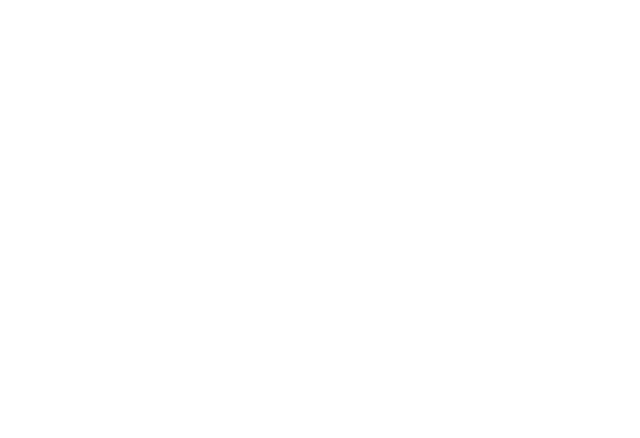
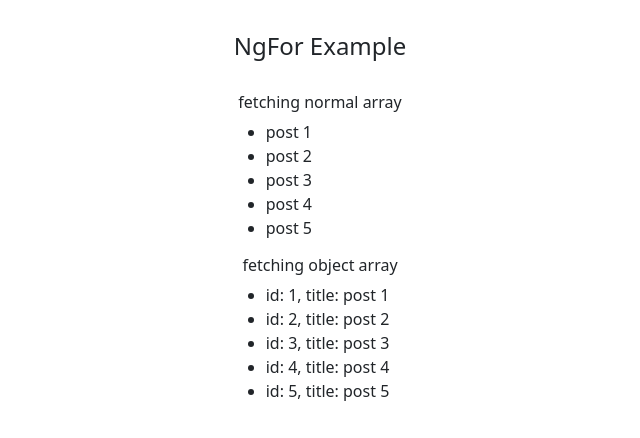
Before and after one commit to LakinduVirajith/Angular---All-In-One, an Angular app: page /ng-for-directive in a window 1280 px wide. Before the commit this address led to /. Shown: the top 438 px of the page, without its empty margins (320-960 px from the left). Built offline with nearby package versions, Linux system fonts and the light colour scheme.

Commit message:
ng for directive example

```diff
--- a/src/app/app-routing.module.ts
+++ b/src/app/app-routing.module.ts
@@ -8,6 +8,7 @@
 import { DataBindingComponent } from './binding-methods/data-binding/data-binding.component';
 import { EventBindingComponent } from './binding-methods/event-binding/event-binding.component';
 import { TwoWayBindingComponent } from './binding-methods/two-way-binding/two-way-binding.component';
+import { NgForComponent } from './directive/ng-for/ng-for.component';
 
 const routes: Routes = [
   { path: '', redirectTo: 'home', pathMatch: 'full' },
@@ -19,6 +20,8 @@
   { path: 'data-binding', component: DataBindingComponent },
   { path: 'event-binding', component: EventBindingComponent },
   { path: 'two-way-binding', component: TwoWayBindingComponent },
+
+  { path: 'ng-for-directive', component: NgForComponent },
 ];
 
 @NgModule({
--- a/src/app/app.module.ts
+++ b/src/app/app.module.ts
@@ -15,6 +15,8 @@
 import { EventBindingComponent } from './binding-methods/event-binding/event-binding.component';
 import { TwoWayBindingComponent } from './binding-methods/two-way-binding/two-way-binding.component';
 
+import { NgForComponent } from './directive/ng-for/ng-for.component';
+
 @NgModule({
   declarations: [
     AppComponent,
@@ -28,6 +30,8 @@
     DataBindingComponent,
     EventBindingComponent,
     TwoWayBindingComponent,
+
+    NgForComponent,
   ],
   imports: [BrowserModule, AppRoutingModule, FormsModule, ReactiveFormsModule],
   providers: [],
--- /dev/null
+++ b/src/app/directive/ng-for/ng-for.component.html
@@ -0,0 +1,16 @@
+<h4>NgFor Example</h4>
+<br />
+
+<!-- fetching normal array -->
+<h6>fetching normal array</h6>
+<ul style="width: fit-content">
+  <li *ngFor="let post of postArray">{{ post }}</li>
+</ul>
+
+<!-- fetching object array -->
+<h6>fetching object array</h6>
+<ul style="width: fit-content">
+  <li *ngFor="let post of objArray">
+    id: {{ post.id }}, title: {{ post.postTitle }}
+  </li>
+</ul>
--- /dev/null
+++ b/src/app/directive/ng-for/ng-for.component.ts
@@ -0,0 +1,17 @@
+import { Component } from '@angular/core';
+
+@Component({
+  selector: 'app-ng-for',
+  templateUrl: './ng-for.component.html',
+  styleUrls: ['./ng-for.component.scss'],
+})
+export class NgForComponent {
+  postArray: Array<string> = ['post 1', 'post 2', 'post 3', 'post 4', 'post 5'];
+  objArray: Array<any> = [
+    { id: 1, postTitle: 'post 1' },
+    { id: 2, postTitle: 'post 2' },
+    { id: 3, postTitle: 'post 3' },
+    { id: 4, postTitle: 'post 4' },
+    { id: 5, postTitle: 'post 5' },
+  ];
+}
--- a/src/app/home/home.component.html
+++ b/src/app/home/home.component.html
@@ -5,6 +5,7 @@
   <div class="page" *ngIf="option === 0">
     <button class="btn btn-dark" (click)="onClick(1)">Decorator</button>
     <button class="btn btn-dark" (click)="onClick(2)">Binding</button>
+    <button class="btn btn-dark" (click)="onClick(3)">Directive</button>
   </div>
 
   <div [ngSwitch]="option">
@@ -32,5 +33,16 @@
       ><br />
       <button class="btn btn-dark" (click)="onClick(0)">Go Back</button>
     </div>
+
+    <div *ngSwitchCase="3" class="sub">
+      <h6>Structural Directive</h6>
+      <button class="btn btn-dark" routerLink="/ng-for-directive">
+        NgFor Directive
+      </button>
+      <button class="btn btn-dark" routerLink="/change-detection">
+        Change Detection</button
+      ><br />
+      <button class="btn btn-dark" (click)="onClick(0)">Go Back</button>
+    </div>
   </div>
 </div>
```
Also changed, not shown: src/app/directive/ng-for/ng-for.component.scss (added), 1 other file (tests, documents, lock files or other folders).
